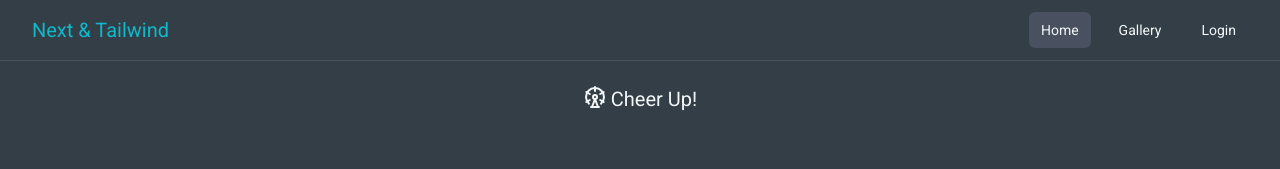
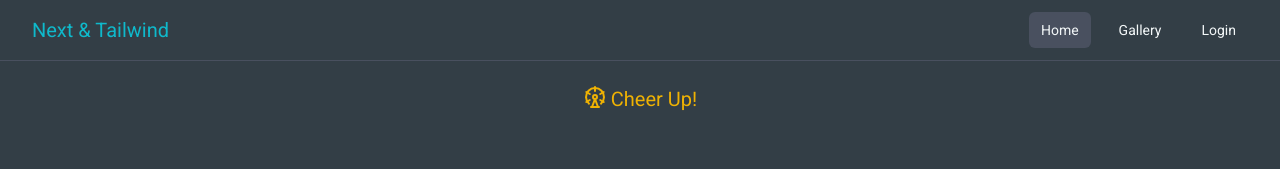
Before and after one commit to weimeihsu/next-tsx-tailwind, a Next.js app: page / in a window 1280 px wide. Shown: the top 169 px of the page. Built offline with nearby package versions, Linux system fonts and the light colour scheme.

Commit message:
update color

```diff
--- a/app/page.tsx
+++ b/app/page.tsx
@@ -8,8 +8,8 @@ const Home = () => {
     <main>
       <div className="p-6 max-w-sm mx-auto flex flex-col items-center space-x-4">
       <div className="flex flex-row gap-x-1">
-        <FerrisWheel className="text-candlelight"/>
-        <p className="text-xl text-candlelight">Cheer Up!</p>
+        <FerrisWheel className="text-supernova"/>
+        <p className="text-xl text-supernova">Cheer Up!</p>
       </div>
           <Lottie animationData={anima}/>
       </div>
```
